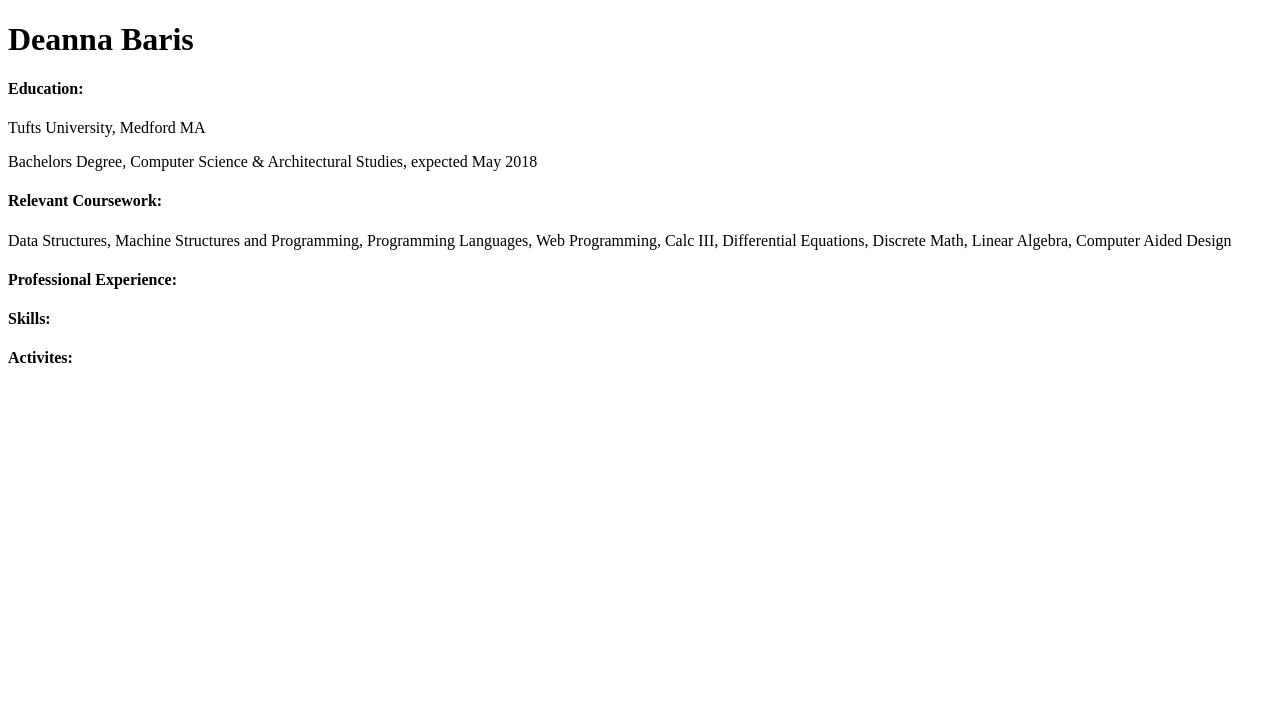
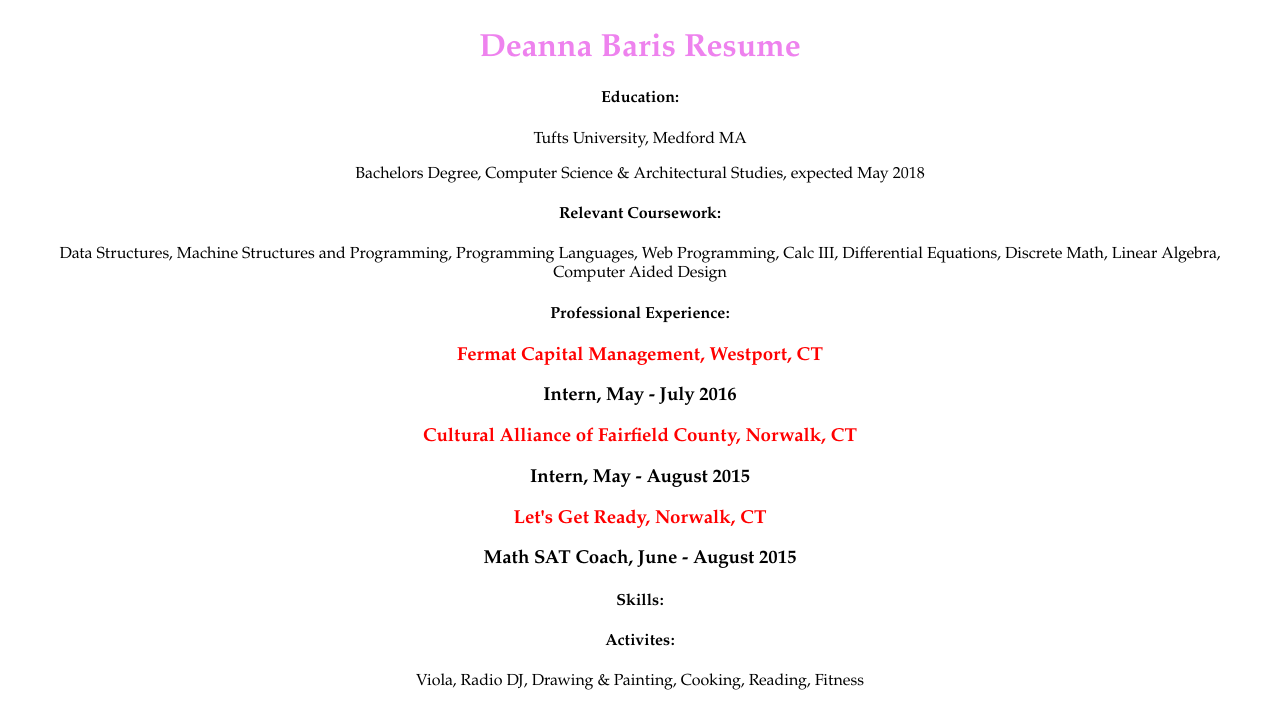
Before and after one commit to dbaris/dbaris.github.io, a plain HTML site: page resume.html in a window 1280 px wide. Drawn offline with Linux system fonts and the light colour scheme.

Commit message:
adding css files

```diff
--- /dev/null
+++ b/resume.css
@@ -0,0 +1,15 @@
+body {
+	font-family: 'Palatino Linotype', 'Book Antiqua', Palatino, serif;
+	text-align: center;
+	margin: 30px;
+}
+
+h1 {
+	color: violet;
+}
+
+
+h3.jobtitle {
+	font-weight: bold;
+	color: red;
+}
--- a/resume.html
+++ b/resume.html
@@ -1,11 +1,13 @@
 <!doctype html>
 <html>
 <head>
-<title>Deanna Baris</title>
+	<title>Deanna Baris</title>
+	<meta charset="utf-8">
+	<link href="resume.css" rel="stylesheet" />
 </head>
 
 <body>
-<h1>Deanna Baris</h1>
+<h1>Deanna Baris Resume</h1>
 
 <h4>Education:</h4>
 <p> Tufts University, Medford MA</p>
@@ -15,10 +17,20 @@
 <p>Data Structures, Machine Structures and Programming, Programming Languages, Web Programming, Calc III, Differential Equations, Discrete Math, Linear Algebra, Computer Aided Design</p>
 
 <h4>Professional Experience:</h4>
+<h3 class="jobtitle">Fermat Capital Management, Westport, CT</h3>
+<h3> Intern, May - July 2016</h3>
+
+<h3 class="jobtitle">Cultural Alliance of Fairfield County, Norwalk, CT</h3>
+<h3> Intern, May - August 2015</h3>
+
+<h3 class="jobtitle">Let's Get Ready, Norwalk, CT</h3>
+<h3> Math SAT Coach, June - August 2015</h3>
 
 <h4>Skills:</h4>
 
+
 <h4>Activites:</h4>
+<p>Viola, Radio DJ, Drawing & Painting, Cooking, Reading, Fitness</p>
 
 </body>
 </html>
--- /dev/null
+++ b/style.css
@@ -0,0 +1,13 @@
+body {
+	font-family: 'Palatino Linotype', 'Book Antiqua', Palatino, serif;
+	text-align: center;
+	margin: 30px;
+}
+
+h1 {
+	color: violet;
+}
+
+#image {
+	margin: 30px;
+}
```
Also changed, not shown: bio.html (+1 -0 lines), index.html (+6 -1 lines).
